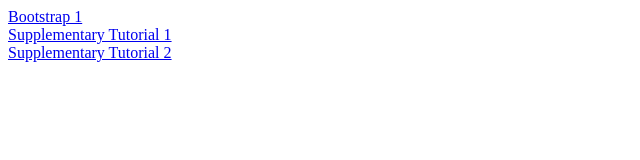
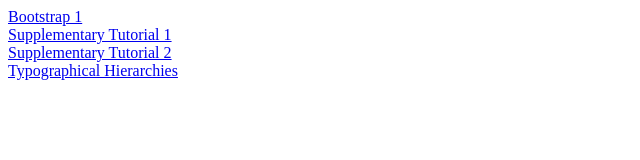
Before and after one commit to laureich/hci472, a plain HTML site: page index.html in a window 1280 px wide. Shown: the whole page, without its empty margins (0-640 px from the left). Drawn offline with Linux system fonts and the light colour scheme.

Commit message:
Update index.html

```diff
--- a/index.html
+++ b/index.html
@@ -15,5 +15,9 @@
         <br>
 
         <a class="supptutorial2" href="supptutorial2/index.html">Supplementary Tutorial 2</a>
+
+        <br>
+
+        <a class="typographicalhierarchies" href="typographicalhiearchies/index.html">Typographical Hierarchies</a>
       </body>
     </html>
```
